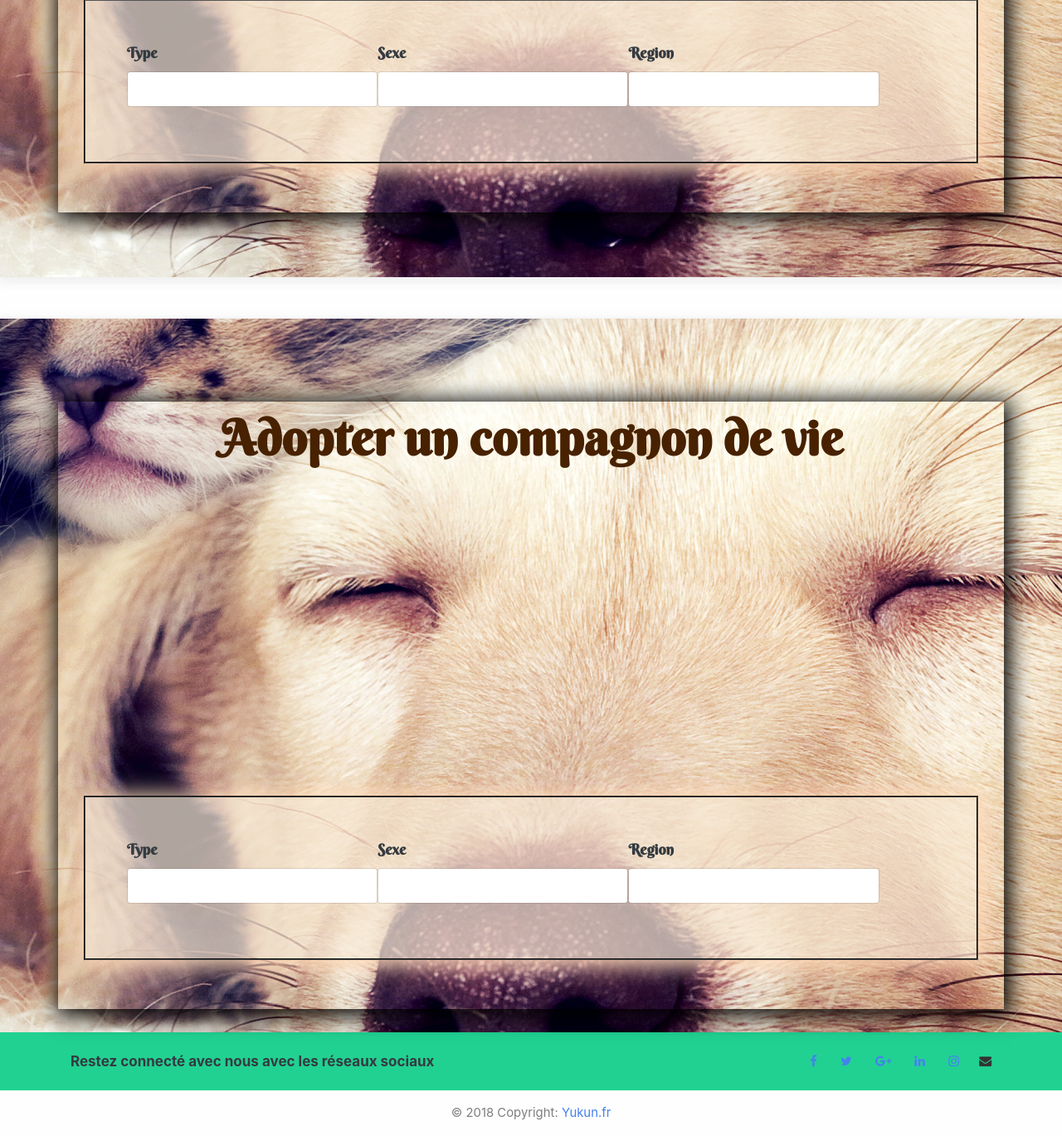
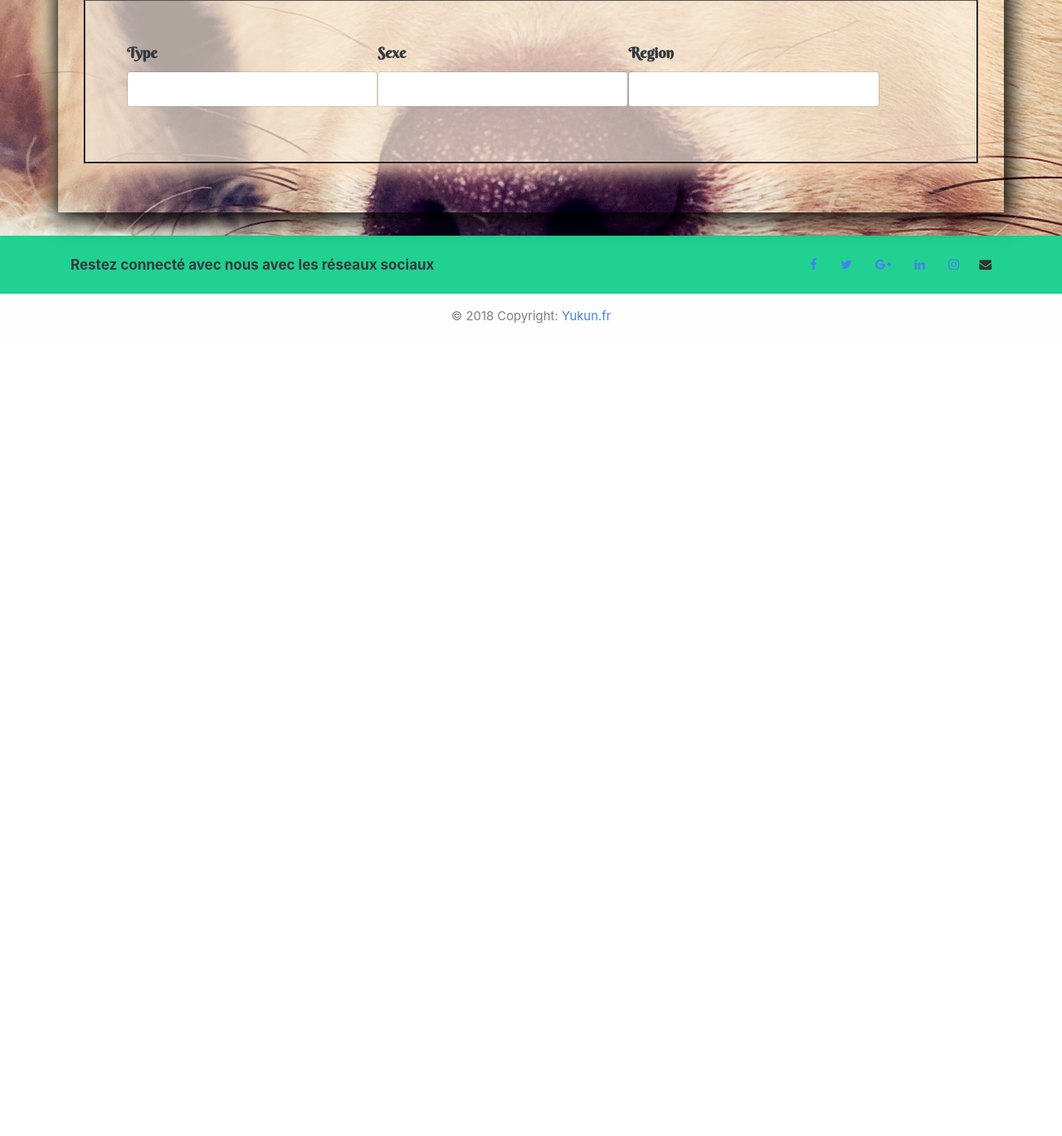
Before and after one commit to Yukun76/Projet5-DWJ, a Symfony app: template templates/homeSearchBase.html.twig in a window 1280 px wide. Shown: the part 626-1995 px from the top of the page at 83% size. After the commit the page ends 1016 px from the top, so only its background shows below. Run offline with Twig, Linux system fonts and the light colour scheme; the template is opened without the code that fills it, so the values that code supplies are empty; form fields are guessed from the names that the template uses; some libraries are stand-ins or nearby versions; some web fonts are replaced.

Commit message:
finalisation

```diff
--- a/public/css/style.css
+++ b/public/css/style.css
@@ -915,6 +915,12 @@ iframe {
     #animal_button_admin {
         font-size: 15px;
     }
+
+    .change_mdp_alert {
+        margin-top: 80px;
+        margin-left: -30%;
+        width: 90%;
+    }
 }
 
 /* -------------------------------------MEDIA QUERIES 765px-------------------------------------------- */
@@ -1283,6 +1289,7 @@ iframe {
 
     #renseignement form {
         width: 250px;
+        margin-left: 15%;
     }
 
     .barre_recherche {
--- a/src/Controller/AccountController.php
+++ b/src/Controller/AccountController.php
@@ -5,7 +5,6 @@ namespace App\Controller;
 use Doctrine\Common\Persistence\ObjectManager;
 use Sensio\Bundle\FrameworkExtraBundle\Configuration\IsGranted;
 use Symfony\Bundle\FrameworkBundle\Controller\AbstractController;
-use Symfony\Component\Config\Definition\Exception\Exception;
 use Symfony\Component\Form\FormError;
 use Symfony\Component\HttpFoundation\Request;
 use Symfony\Component\Routing\Annotation\Route;
--- a/src/Form/SearchAnimalType.php
+++ b/src/Form/SearchAnimalType.php
@@ -39,12 +39,12 @@ class SearchAnimalType extends AbstractType
                 'Bretagne'   => '3',
                 'Centre-Val de Loire' => '4',
                 'Corse' => '5',
-                'Grand Est : Alsace' => '6',
+                'Grand Est' => '6',
                 'Hauts-de-France' => '7',
                 'Île-de-France' => '8',
                 'Normandie' => '9',
                 'Nouvelle-Aquitaine' => '10',
-                'Occitanie : Languedoc-Roussillon-Midi-Pyrénée' => '11',
+                'Occitanie' => '11',
                 'Pays de la loire' => '12',
                 'Provence-Alpes-Côte d’Azur' => '13',
             ),
--- a/templates/base.html.twig
+++ b/templates/base.html.twig
@@ -15,7 +15,6 @@
 			<script src="https://code.jquery.com/jquery-3.2.1.min.js"></script>
 			<script src="https://maxcdn.bootstrapcdn.com/bootstrap/4.0.0/js/bootstrap.min.js"></script>
 			<script src="https://cdnjs.cloudflare.com/ajax/libs/animejs/2.0.2/anime.min.js"></script>
-
 		{% endblock %}
 	</head>
 	{% block head %}
--- a/templates/homeSearchBase.html.twig
+++ b/templates/homeSearchBase.html.twig
@@ -16,26 +16,6 @@
 		{% endblock %}
 	</head>
 	{% block head %}
-		<div class="header banner" id="header-perso">
-			<div class="container">
-				<div class="row">
-					<div class="col-lg-12" id="logo_text">
-						<p class="ml2"> Adopter un compagnon de vie </p>
-						<div class="barre_recherche">
-							<nav class="navbar navbar-expand-lg" id="nav_admin">
-								<div  id="renseignement">
-									{{ form_start(search) }}
-									{{ form_row(search.type) }}
-									{{ form_row(search.sexe) }}
-									{{ form_row(search.region) }}
-									{{ form_end(search) }}
-								</div>
-							</nav>
-						</div>
-					</div>
-				</div>
-			</div>
-		</div>
 	{% endblock %}
 	<body>
 		<nav class="navbar navbar-expand-lg navbar navbar-light bg-light fixed-top" id="nav_admin">
@@ -57,7 +37,7 @@
 							<a class="dropdown-item" href="{{ path('profile') }}"><i class="fa fa-user"></i> Mon profil</a>
 							<a class="dropdown-item" href="{{ path('acc_reservation') }}"><i class="fa fa-heart" aria-hidden="true"></i> Réservation(s)</a>
 							<div class="dropdown-divider"></div>
-							<a class="dropdown-item" href="{{path('logout')}}"><i class="fa fa-sign-out" aria-hidden="true"></i> Logout</a>
+							<a class="dropdown-item" href="{{ path('logout') }}"><i class="fa fa-sign-out" aria-hidden="true"></i> Logout</a>
 						</div>
 					</li>
 					{% endif %}
--- a/templates/security/login.html.twig
+++ b/templates/security/login.html.twig
@@ -51,7 +51,7 @@
             			 <label for="remember_me" class="form-check-label">
               			 <input class="form-check-input" id="remember_me" name="_remember_me" type="checkbox"> Remember me</label>
           			</div><br/>
-					<input type="hidden" name="_target_path" value="{{ app.request.headers.get('referer') }}" />
+					<input type="hidden" name="_target_path" value="{{ targetPath }}" />
 					<button type="submit" id="connexion" class="btn btn-primary btn-block" name="reg_user">Connexion</button>
 				</form>
 				<div class="text-center">
```
Also changed, not shown: public/js/ajax.js (deleted, +0 -20 lines), src/Controller/ReservationController.php (+4 -3 lines), src/Controller/SecurityController.php (+9 -2 lines), public/uploads/animals/85f8e25a906d75faaa861e2bdd76f1fd.jpeg (added), 1 other file.
